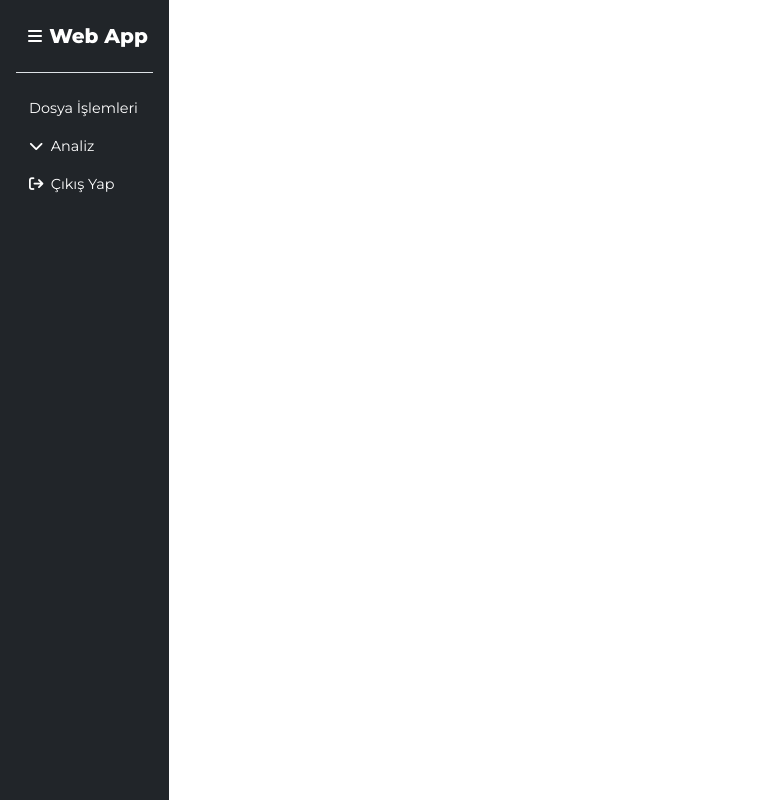
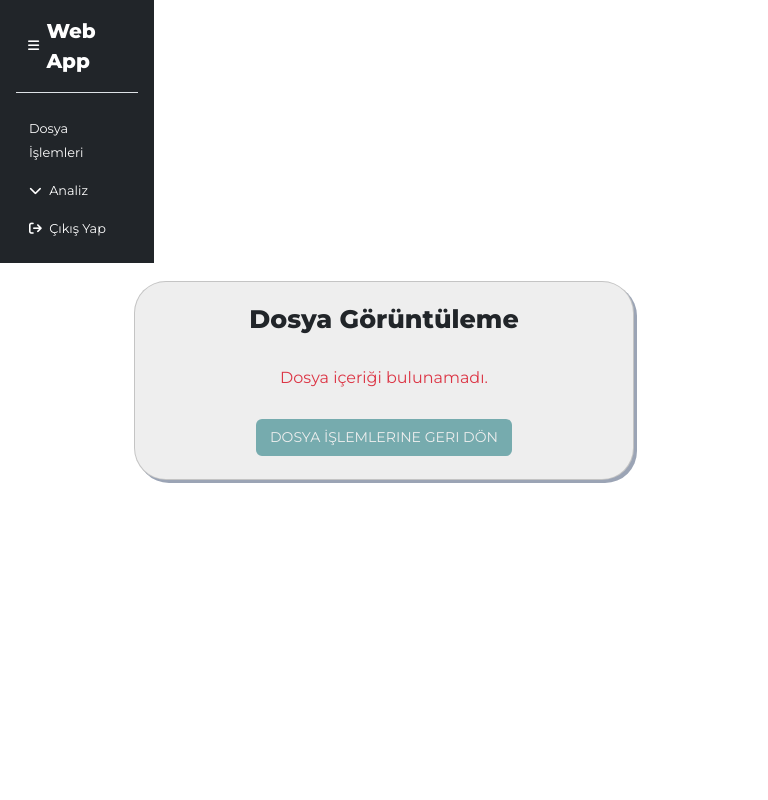
Before and after one commit to UtkuYURT/bitirme, a Flask app: template templates/main_page.html in a window 768 px wide. Run offline with Flask 3, Linux system fonts and the light colour scheme; the template is opened without the code that fills it, so the values that code supplies are empty; some libraries are stand-ins or nearby versions.

Commit message:
tabloyu ekrana getirme

```diff
--- a/app.py
+++ b/app.py
@@ -1,5 +1,7 @@
 from flask import Flask, render_template, request, redirect, url_for, flash, session
-from db import init_db, sign_up, sign_in, save_files, get_files, delete_files
+from db import init_db, sign_up, sign_in, save_files, get_files, delete_files, get_file_data
+import pandas as pd
+import os
 
 app = Flask(__name__)
 
@@ -25,7 +27,7 @@ def sign_in_route():
         user = sign_in(email, password)
         if user:
             session['user_id'] = user[0]
-            return redirect(url_for('main_page'))
+            return redirect(url_for('file_operations'))
         else:
             flash("Giriş Başarısız", "login_danger")
             return redirect(url_for('home'))
@@ -47,10 +49,6 @@ def sign_up_route():
         else:
             flash("Kayıt Başarısız", "login_danger")
             return redirect(url_for('register'))
-
-@app.route('/main_page')
-def main_page():
-    return render_template('main_page.html', show_sidebar=False)
 
 @app.route('/file_operations')
 def file_operations():
@@ -74,7 +72,8 @@ def upload_file():
             file = request.files.get('file')
             if file and allowed_file(file.filename):
                 filename = file.filename
-                save_files(user_id, filename)
+                file_content = file.read()
+                save_files(user_id, filename, file_content)
                 flash("Dosya başarıyla kaydedildi", "file_success")
                 return redirect(url_for('file_operations'))
             else:
@@ -87,12 +86,12 @@ def upload_file():
 @app.route('/delete_file', methods=['POST'])
 def delete_file():
     if request.method == 'POST':
-        user_id = session.get('user_id')  # Kullanıcının oturumu kontrol ediliyor
+        user_id = session.get('user_id')
         if user_id:
-            file_name = request.form.get('file_name')  # Formdan dosya adını alıyoruz
-            if file_name:  # Dosya adı geçerliyse
+            file_name = request.form.get('file_name')
+            if file_name:
                 try:
-                    delete_files(user_id, file_name)  # Veritabanından dosyayı sil
+                    delete_files(user_id, file_name)
                     flash(f"'{file_name}' dosyası başarıyla silindi.", "file_success")
                 except Exception as e:
                     flash(f"Bir hata oluştu: {str(e)}", "danger")
@@ -100,8 +99,31 @@ def delete_file():
                 flash("Silmek için geçerli bir dosya adı alınamadı.", "file_danger")
         else:
             flash("Kullanıcı bulunamadı. Lütfen tekrar giriş yapın.", "file_danger")
+    return redirect(url_for('file_operations'))
 
-    return redirect(url_for('file_operations'))
+@app.route('/main_page/<file_name>', methods=['GET'])
+def view_file(file_name):
+    user_id = session.get('user_id')
+
+    if user_id:
+        file_extension = os.path.splitext(file_name)[1].lower()
+
+        file_content = None
+        if file_extension == '.xlsx':
+            file_content = get_file_data(user_id, file_name, file_type='xlsx')
+        elif file_extension == '.csv':
+            file_content = get_file_data(user_id, file_name, file_type='csv')
+
+        if file_content is not None and isinstance(file_content, pd.DataFrame):
+            if not file_content.empty:
+                table_html = file_content.to_html(classes='table table-striped table-bordered', index=False)
+                return render_template('main_page.html', file_name=file_name, content=table_html)
+            else:
+                flash("Dosya boş", "file_danger")
+        else:
+            flash("Dosya bulunamadı veya içerik mevcut değil", "file_danger")
+    else:
+        flash("Kullanıcı giriş yapmamış", "file_danger")
 
 if __name__ == '__main__':
     app.run(debug=True)
--- a/static/css/sidebar.css
+++ b/static/css/sidebar.css
@@ -150,9 +150,14 @@
   cursor: pointer;
 }
 
-@media screen and (max-width: 768px) {
-  /* #sidebar {
-    width: 20vw;
+@media screen and (max-width: 576px) {
+  #sidebar {
+    width: 26vw;
+    position: relative;
+    width: 100%;
+    height: auto;
+    top: 0;
+    transform: none;
   }
 
   #bar-i {
@@ -176,7 +181,11 @@
   }
 
   #sidebar.close {
-    width: 7vw;
+    width: 12vw;
+    position: relative;
+    width: 100%;
+    height: auto;
+    top: 0;
   }
 
   #sidebar.close .btn-toggle-nav a {
@@ -186,10 +195,11 @@
 
   #sidebar.close .collapse.show a {
     padding: 0.2rem 0.6rem;
-  } */
+  }
 
   #file_div {
-    padding-left: 15vw;
+    padding-left: 0;
+    padding-top: 1rem;
   }
 
   .card.file-upload-card {
@@ -200,9 +210,14 @@
   }
 }
 
-@media screen and (max-width: 1024px) {
+@media (min-width: 576px) and (max-width: 768px) {
   #sidebar {
-    width: 22vw;
+    width: 25vw;
+    position: relative;
+    width: 100%;
+    height: auto;
+    top: 0;
+    transform: none;
   }
 
   #bar-i {
@@ -226,7 +241,62 @@
   }
 
   #sidebar.close {
-    width: 7vw;
+    width: 12vw;
+    position: relative;
+    width: 100%;
+    height: auto;
+    top: 0;
+  }
+
+  #sidebar.close .btn-toggle-nav a {
+    margin: 0.6rem;
+    padding: 0.1rem;
+  }
+
+  #sidebar.close .collapse.show a {
+    padding: 0.2rem 0.6rem;
+  }
+
+  #file_div {
+    padding-left: 0;
+    padding-top: 1rem;
+  }
+
+  .card.file-upload-card {
+    margin: 0.3rem 1rem;
+    padding: 0.5rem;
+    width: 100%;
+    max-width: 500px;
+  }
+}
+
+@media (min-width: 768px) and (max-width: 1024px) {
+  #sidebar {
+    width: 20vw;
+  }
+
+  #bar-i {
+    font-size: 0.8rem;
+    line-height: 2rem;
+  }
+
+  #logo-name {
+    font-size: 1rem;
+  }
+
+  .toggle-button i,
+  .toggle-button span {
+    font-size: 0.8rem;
+  }
+
+  #sidebar .btn-toggle-nav a {
+    margin: 0.6rem 0 0.6rem 1.8rem;
+    padding: 0.1rem 0 0.1rem 0.2rem;
+    font-size: 0.8rem;
+  }
+
+  #sidebar.close {
+    width: 9vw;
   }
 
   #sidebar.close .btn-toggle-nav a {
--- a/static/css/style.css
+++ b/static/css/style.css
@@ -209,6 +209,22 @@ button.btn-remove:hover {
   color: var(--color-dark-light);
 }
 
+.btn-data {
+  color: var(--color-dark-light);
+  transition: transform 80ms ease-in;
+}
+
+.btn-data:hover {
+  transition: all 0.3s ease-out;
+  cursor: pointer;
+  color: var(--color-dark-blue);
+}
+
+.btn-file a {
+  color: var(--color-dark-white);
+  text-decoration: none;
+}
+
 @media screen and (max-width: 768px) {
   #file_div {
     padding-left: 15vw;
--- a/templates/main_page.html
+++ b/templates/main_page.html
@@ -1,2 +1,51 @@
 {% extends "partials/base.html" %} {% set show_sidebar = true %} {% block title
-%} Ana Sayfa {% endblock %} {% block content %} {% endblock %}
+%} Ana Sayfa {% endblock %} {% block content %}
+
+<!-- sayfa başlangıcı -->
+
+{% with messages = get_flashed_messages(with_categories=true) %} {% if messages
+%}
+<div id="file_div">
+  {% for category, message in messages %} {% if category == 'file_success' %}
+  <div class="alert alert-success alert-dismissible fade show" role="alert">
+    {{ message }}
+  </div>
+  {% elif category == 'file_danger' %}
+  <div class="alert alert-danger alert-dismissible fade show" role="alert">
+    {{ message }}
+  </div>
+  {% endif %} {% endfor %}
+</div>
+{% endif %} {% endwith %}
+
+<div id="file_div">
+  <div class="card file-upload-card">
+    <div class="card-title">
+      <h3 class="text-center fw-bold">Dosya Görüntüleme</h3>
+      {% if file_name %}
+      <p class="text-center text-secondary">
+        Dosya: <strong>{{ file_name }}</strong>
+      </p>
+      {% endif %}
+    </div>
+    <div class="card-body">
+      {% if content %}
+      <div class="table-responsive">
+        <!-- HTML Tablosu render ediliyor -->
+        {{ content|safe }}
+      </div>
+      {% else %}
+      <p class="text-center text-danger">Dosya içeriği bulunamadı.</p>
+      {% endif %}
+      <div class="text-center mt-2">
+        <button class="btn btn-file" type="submit">
+          <a href="{{ url_for('file_operations') }}"
+            >Dosya İşlemlerine Geri Dön</a
+          >
+        </button>
+      </div>
+    </div>
+  </div>
+</div>
+
+{% endblock %}
```
Also changed, not shown: db.py (+40 -3 lines), templates/file_operations.html (+6 -1 lines).
